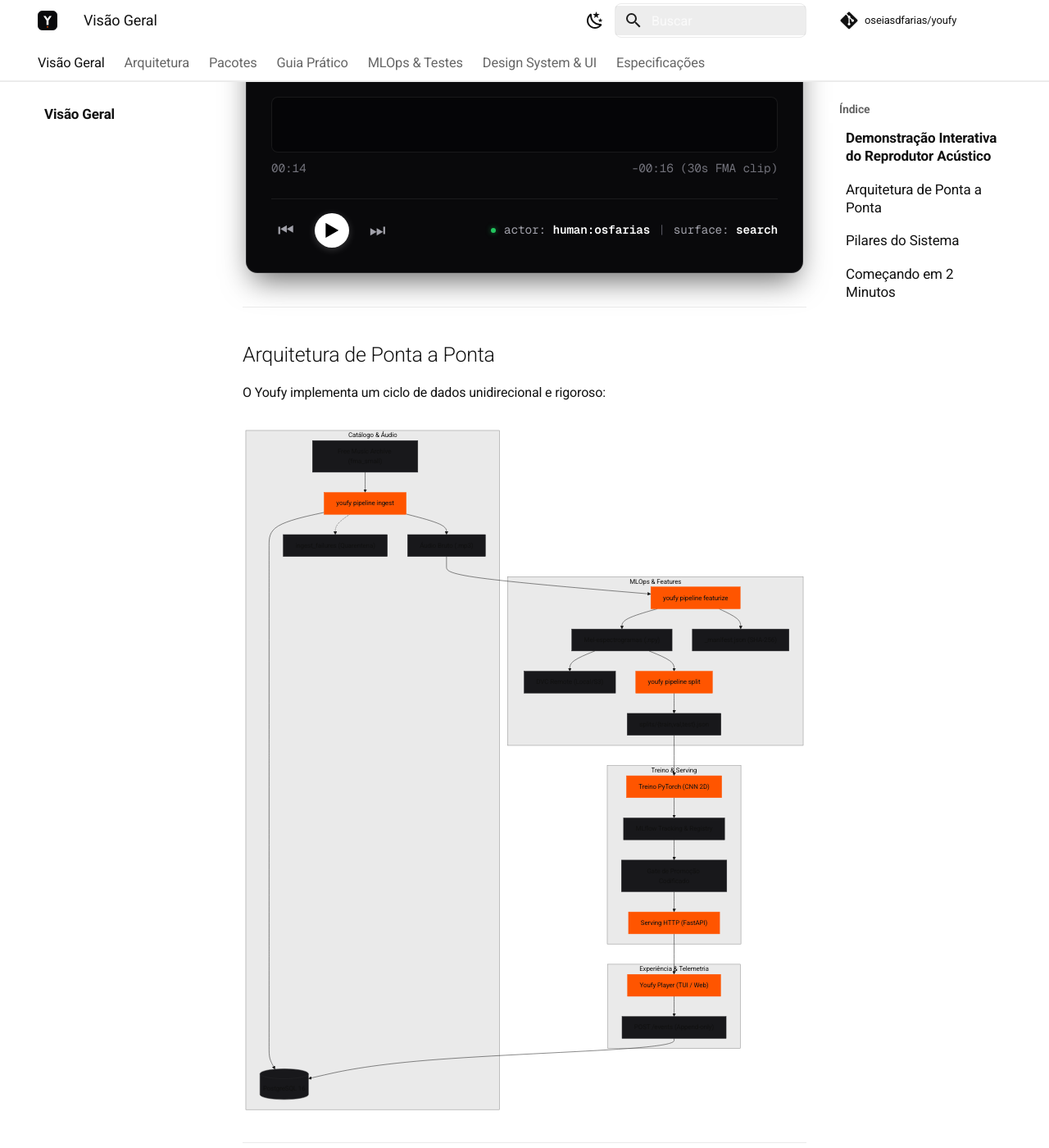
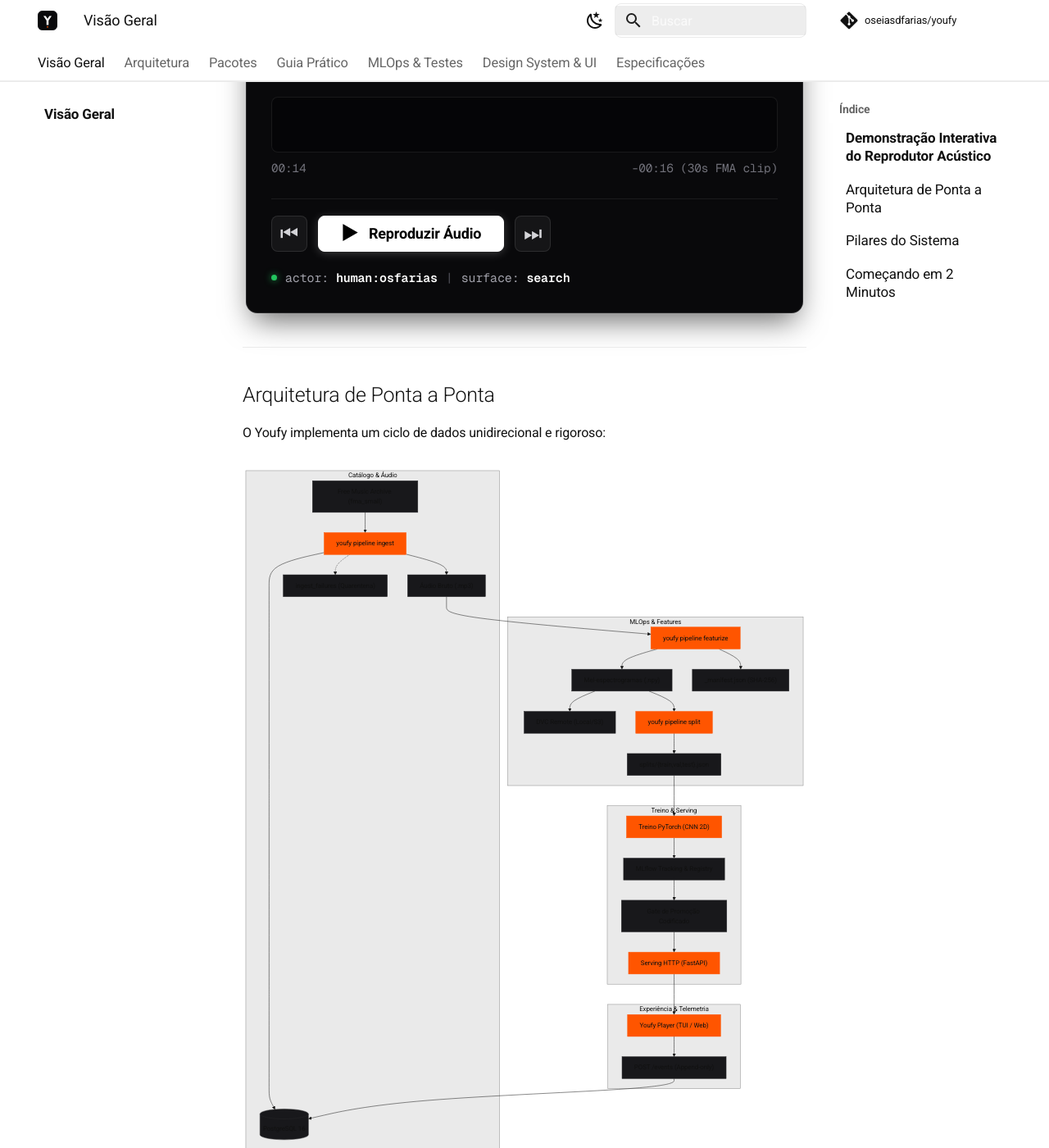
Before and after one commit to Oseiasdfarias/youfy, an MkDocs documentation site: the page built from docs/index.md, in a window 1280 px wide and 1400 px high, scrolled down 1085 px. Shown: the whole window at 82% size. Built offline with MkDocs 1.6.1 and Material for MkDocs 9.7.7, drawn with Linux system fonts in a browser that asks for light colours; comment, search, counter and statistics services are not loaded.

Commit message:
feat(player): botoes ampliados com rotulos claros para reproducao e navegacao

```diff
--- a/docs/index.md
+++ b/docs/index.md
@@ -188,19 +188,24 @@
   </div>
 
   <!-- Controls Bar & Telemetry Indicator -->
-  <div style="display: flex; items-center; justify-content: space-between; align-items: center; pt-2; border-top: 1px solid rgba(255, 255, 255, 0.08); padding-top: 0.85rem; flex-wrap: wrap; gap: 0.75rem;">
-    <!-- Media Buttons -->
-    <div style="display: flex; align-items: center; gap: 0.85rem;">
-      <button class="youfy-ctrl-btn" onclick="prevTrack()" title="Faixa Anterior">⏮</button>
-      <button class="youfy-play-btn-circle" id="btn-player-play" onclick="togglePlaySynth()" title="Reproduzir / Pausar">
-        <span id="player-play-icon">▶</span>
+  <div style="display: flex; justify-content: space-between; align-items: center; border-top: 1px solid rgba(255, 255, 255, 0.08); padding-top: 1rem; flex-wrap: wrap; gap: 1rem;">
+    <!-- Media Buttons (Larger & with Action Name) -->
+    <div style="display: flex; align-items: center; gap: 0.65rem;">
+      <button class="youfy-ctrl-btn" onclick="prevTrack()" title="Faixa Anterior">
+        <span>⏮</span>
       </button>
-      <button class="youfy-ctrl-btn" onclick="nextTrack()" title="Próxima Faixa">⏭</button>
+      <button class="youfy-play-btn-pill" id="btn-player-play" onclick="togglePlaySynth()" title="Reproduzir / Pausar">
+        <span id="player-play-icon" style="font-size: 1.15rem; line-height: 1;">▶</span>
+        <span id="player-play-text" style="letter-spacing: -0.01em;">Reproduzir Áudio</span>
+      </button>
+      <button class="youfy-ctrl-btn" onclick="nextTrack()" title="Próxima Faixa">
+        <span>⏭</span>
+      </button>
     </div>
 
     <!-- Telemetry Indicator -->
-    <div style="display: flex; align-items: center; gap: 0.5rem; font-family: var(--md-font-code); font-size: 0.72rem; color: #a1a1aa;">
-      <span style="width: 6px; height: 6px; border-radius: 50%; background: #22c55e; box-shadow: 0 0 6px rgba(34, 197, 94, 0.6);"></span>
+    <div style="display: flex; align-items: center; gap: 0.5rem; font-family: var(--md-font-code); font-size: 0.75rem; color: #a1a1aa;">
+      <span style="width: 7px; height: 7px; border-radius: 50%; background: #22c55e; box-shadow: 0 0 8px rgba(34, 197, 94, 0.8);"></span>
       <span>actor: <strong style="color: #ffffff;">human:osfarias</strong></span>
       <span style="color: #52525b;">|</span>
       <span>surface: <strong style="color: #ffffff;">search</strong></span>
@@ -300,6 +305,8 @@
 
     isPlaying = true;
     document.getElementById('player-play-icon').textContent = '❚❚';
+    const textEl = document.getElementById('player-play-text');
+    if (textEl) textEl.textContent = 'Pausar Áudio';
 
     // Rich polyphonic arpeggio sequence
     const notes = [
@@ -407,6 +414,8 @@
   if (synthTimer) clearInterval(synthTimer);
   if (animFrameId) cancelAnimationFrame(animFrameId);
   document.getElementById('player-play-icon').textContent = '▶';
+  const textEl = document.getElementById('player-play-text');
+  if (textEl) textEl.textContent = 'Reproduzir Áudio';
   setTimeout(drawPlayerIdle, 100);
 }
 
--- a/docs/stylesheets/vercel.css
+++ b/docs/stylesheets/vercel.css
@@ -279,30 +279,57 @@
 }
 
 .youfy-ctrl-btn {
-  background: transparent;
-  border: none;
+  background: rgba(255, 255, 255, 0.05);
+  border: 1px solid rgba(255, 255, 255, 0.1);
+  border-radius: 8px;
   cursor: pointer;
-  color: #a1a1aa;
-  font-size: 1.1rem;
+  color: #d4d4d8;
+  font-size: 1.25rem;
+  width: 44px;
+  height: 44px;
   display: inline-flex;
   align-items: center;
   justify-content: center;
-  padding: 0.4rem;
-  transition: color 0.15s ease, transform 0.1s ease;
+  transition: all 0.15s ease;
 }
 
 .youfy-ctrl-btn:hover {
   color: #ffffff;
-  transform: scale(1.08);
+  background: rgba(255, 255, 255, 0.12);
+  border-color: rgba(255, 255, 255, 0.25);
+  transform: scale(1.05);
+}
+
+.youfy-play-btn-pill {
+  height: 44px;
+  padding: 0 1.35rem;
+  border-radius: 8px;
+  background: #ffffff;
+  color: #000000;
+  font-size: 0.9rem;
+  font-weight: 700;
+  display: inline-flex;
+  align-items: center;
+  gap: 0.6rem;
+  border: 1px solid #ffffff;
+  cursor: pointer;
+  transition: all 0.15s ease;
+  box-shadow: 0 2px 12px rgba(255, 255, 255, 0.2);
+}
+
+.youfy-play-btn-pill:hover {
+  background: #f4f4f5;
+  transform: scale(1.03);
+  box-shadow: 0 4px 18px rgba(255, 255, 255, 0.35);
 }
 
 .youfy-play-btn-circle {
-  width: 42px;
-  height: 42px;
+  width: 48px;
+  height: 48px;
   border-radius: 50%;
   background: #ffffff;
   color: #000000;
-  font-size: 1rem;
+  font-size: 1.15rem;
   font-weight: bold;
   display: inline-flex;
   align-items: center;
@@ -315,8 +342,8 @@
 
 .youfy-play-btn-circle:hover {
   background: #f4f4f5;
-  transform: scale(1.05);
-  box-shadow: 0 4px 16px rgba(255, 255, 255, 0.3);
+  transform: scale(1.06);
+  box-shadow: 0 4px 18px rgba(255, 255, 255, 0.35);
 }
 
 /* Mermaid Diagrams Minimalist Styling */
```
